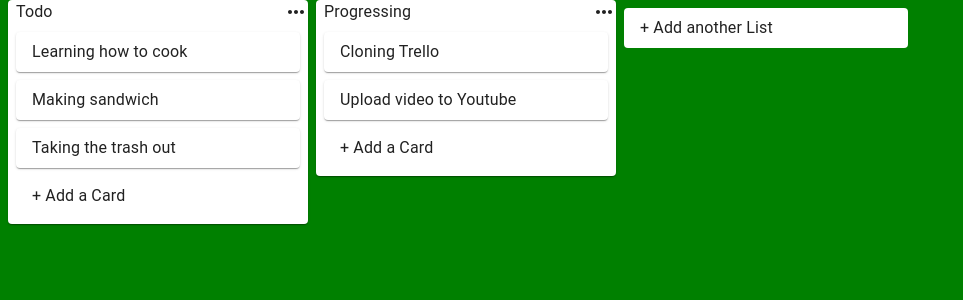
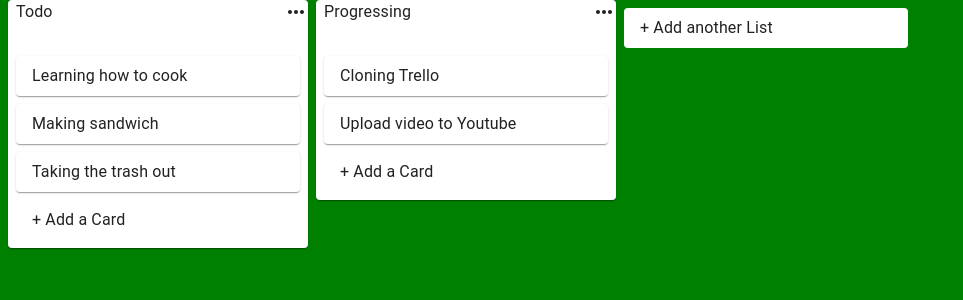
Before and after one commit to anniehsp/kanbanboard, a React (Create React App) app: page / in a window 1280 px wide. Shown: the top 300 px of the page, without its empty margins (0-963 px from the left). Built offline with nearby package versions, Linux system fonts and the light colour scheme.

Commit message:
:sparkles: Introducing new features. - Add Drag & Drop in same list

```diff
--- a/package.json
+++ b/package.json
@@ -16,9 +16,11 @@
     "@types/jest": "^27.4.1",
     "@types/node": "^17.0.23",
     "@types/react": "^17.0.43",
+    "@types/react-beautiful-dnd": "^13.1.2",
     "@types/react-dom": "^17.0.14",
     "react": "^18.0.0",
     "react-app-polyfill": "^3.0.0",
+    "react-beautiful-dnd": "^13.1.0",
     "react-dom": "^18.0.0",
     "react-scripts": "5.0.0",
     "typescript": "^4.6.3",
--- a/src/App.tsx
+++ b/src/App.tsx
@@ -3,6 +3,7 @@
 import { createStyles, makeStyles } from '@mui/styles';
 import { Theme } from '@mui/material';
 import { v4 as uuid } from 'uuid';
+import {DragDropContext, DropResult, ResponderProvided} from 'react-beautiful-dnd';
 
 import List from './components/List/List';
 import InputCard from './components/Input/InputContainer';
@@ -79,9 +80,37 @@
         setData(newData);
     }
 
+    const handleDragEnd = (result: DropResult, provided: ResponderProvided) => {
+        const { destination, source, draggableId } = result;
+
+        if(!destination) {
+            return;
+        }
+
+        const sourceList = data.lists[source.droppableId];
+        const destinationList = data.lists[destination.droppableId];
+        const draggingCard = sourceList.cards.filter((card: any) => card.id === draggableId)[0];
+
+        if (source.droppableId === destination.droppableId) {
+            sourceList.cards.splice(source.index, 1);
+            destinationList.cards.splice(destination.index, 0, draggingCard);
+
+            const newData = {
+                ...data,
+                lists: {
+                    ...data.lists,
+                    [sourceList.id] : destinationList,
+                },
+            };
+
+            setData(newData);
+        }
+    }
+
     return (
         // @ts-ignore
         <StoreApi.Provider value={{ addMoreCard, addMoreList, updateListTitle }}>
+            <DragDropContext onDragEnd={handleDragEnd}>
                 <div className={classes.root}>
                     {
                         data && data.listIds && data.listIds.map((listId: string) => {
@@ -91,6 +120,7 @@
                     }
                     <InputCard type="list"/>
                 </div>
+            </DragDropContext>
         </StoreApi.Provider>
     );
 }
--- a/src/components/List/Card.tsx
+++ b/src/components/List/Card.tsx
@@ -1,6 +1,7 @@
 import React from 'react';
 import { Paper, Theme } from '@mui/material';
 import { createStyles, makeStyles } from '@mui/styles';
+import {Draggable} from "react-beautiful-dnd";
 
 const useStyles = makeStyles((theme: Theme) => createStyles({
     card: {
@@ -11,14 +12,25 @@
 
 interface Props {
     card: any;
+    index: number;
 }
 
-export default function Card({ card }: Props ) {
+export default function Card({ card, index }: Props ) {
     const classes = useStyles();
 
     return(
-        <div>
-            <Paper className={classes.card}>{card.title}</Paper>
-        </div>
+        <Draggable draggableId={card.id} index={index}>
+            {
+                (provided) => (
+                    <div
+                        ref={provided.innerRef}
+                        {...provided.dragHandleProps}
+                        {...provided.draggableProps}
+                    >
+                        <Paper className={classes.card}>{card.title}</Paper>
+                    </div>
+                )
+            }
+        </Draggable>
     )
 }
--- a/src/components/List/List.tsx
+++ b/src/components/List/List.tsx
@@ -4,13 +4,17 @@
 import InputCard from '../Input/InputContainer';
 import Title from './Title';
 import Card from './Card';
+import {Droppable} from "react-beautiful-dnd";
 
 const useStyles = makeStyles((theme: Theme) => createStyles({
     root: {
         minWidth: '300px',
         backgroundColor: '#EBECF0',
         marginLeft: theme.spacing(1),
-    }
+    },
+    cardContainer: {
+      marginTop: theme.spacing(4),
+    },
 }));
 
 interface Props {
@@ -28,14 +32,28 @@
                     title={list.title}
                     listId={list.id}
                 />
+                <Droppable droppableId={list.id}>
                     {
-                    list.cards.map((card: any) => (
+                        (provided) => (
+                            <div
+                                ref={provided.innerRef}
+                                {...provided.droppableProps}
+                                className={classes.cardContainer}
+                            >
+                                {
+                                    list.cards.map((card: any, index: number) => (
                                         <Card
                                             card={card}
                                             key={card.id}
+                                            index={index}
                                         />
                                     ))
                                 }
+                                {provided.placeholder}
+                            </div>
+                        )
+                    }
+                </Droppable>
                 <InputCard
                     listId={list.id}
                     type="card"
```
Also changed, not shown: 1 other file (tests, documents, lock files or other folders). Lines whose indentation alone changed are shown as unchanged.
